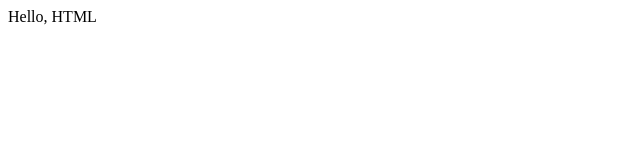
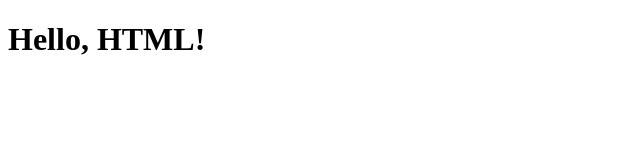
Before and after one commit to vikrur/hello-html, a plain HTML site: page index.html in a window 1280 px wide. Shown: the whole page, without its empty margins (0-640 px from the left). Drawn offline with Linux system fonts and the light colour scheme.

Commit message:
Changed title

```diff
--- a/index.html
+++ b/index.html
@@ -7,6 +7,6 @@
     <title>HTML Sample</title>
 </head>
 <body>
-    Hello, HTML
+    <h1>Hello, HTML!</h1>
 </body>
 </html>
```
